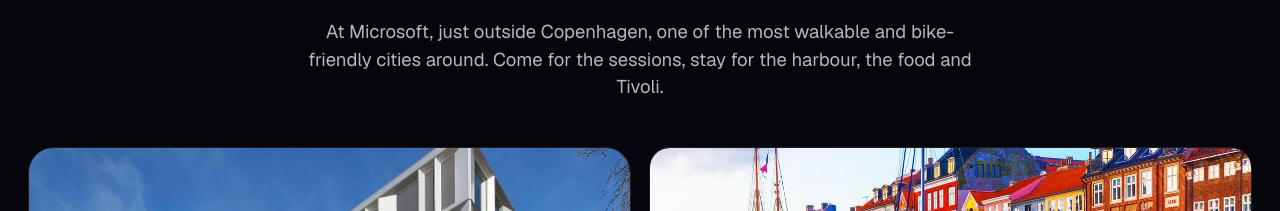
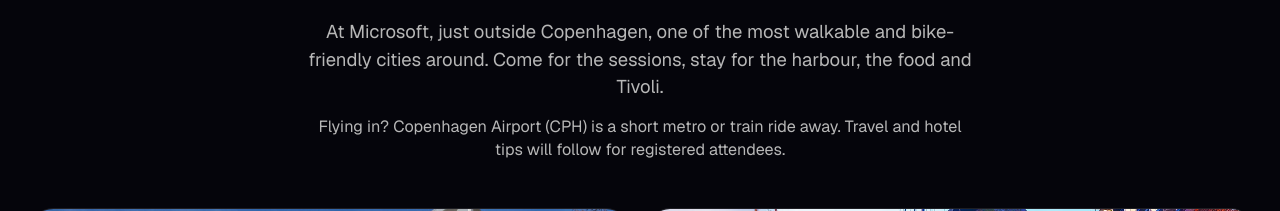
Before and after one commit to Microsoft-EMS-Community/msems-landing, a Next.js app: page / in a window 1280 px wide. Shown: the part 4126-4337 px from the top of the page. Built offline with nearby package versions, Linux system fonts and the light colour scheme; no server answers; the database is empty.

Commit message:
content(venue): add a 'getting there' line (fly into CPH; travel + hotel tips to follow)

```diff
--- a/src/components/venue.tsx
+++ b/src/components/venue.tsx
@@ -50,6 +50,10 @@ export function Venue() {
           bike-friendly cities around. Come for the sessions, stay for the
           harbour, the food and Tivoli.
         </p>
+        <p className="mx-auto mt-3 max-w-xl text-sm text-muted-foreground">
+          Flying in? Copenhagen Airport (CPH) is a short metro or train ride
+          away. Travel and hotel tips will follow for registered attendees.
+        </p>
       </div>
 
       <div className="mt-10 grid auto-rows-[190px] grid-cols-2 gap-4 lg:grid-cols-4">
```
